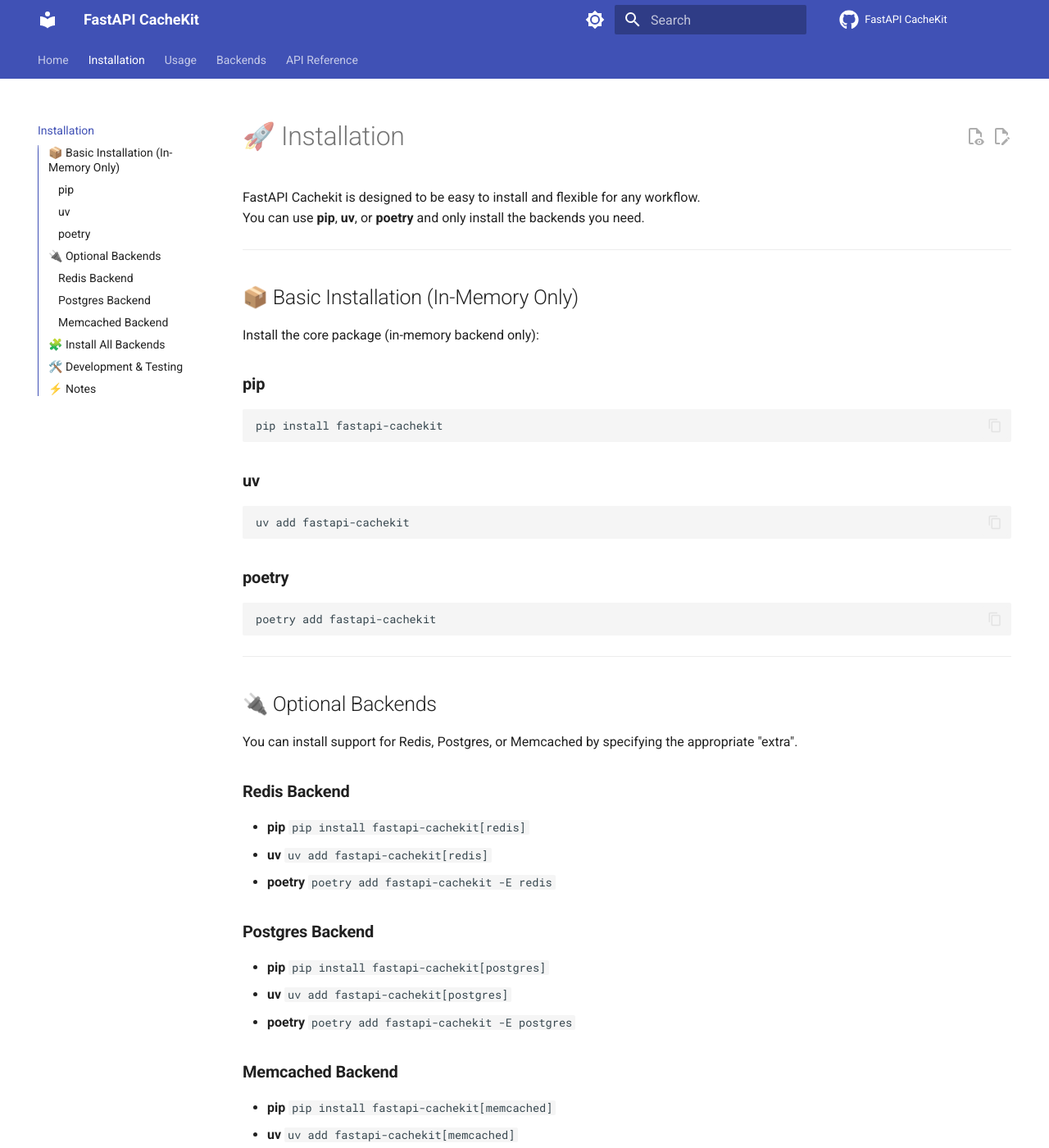
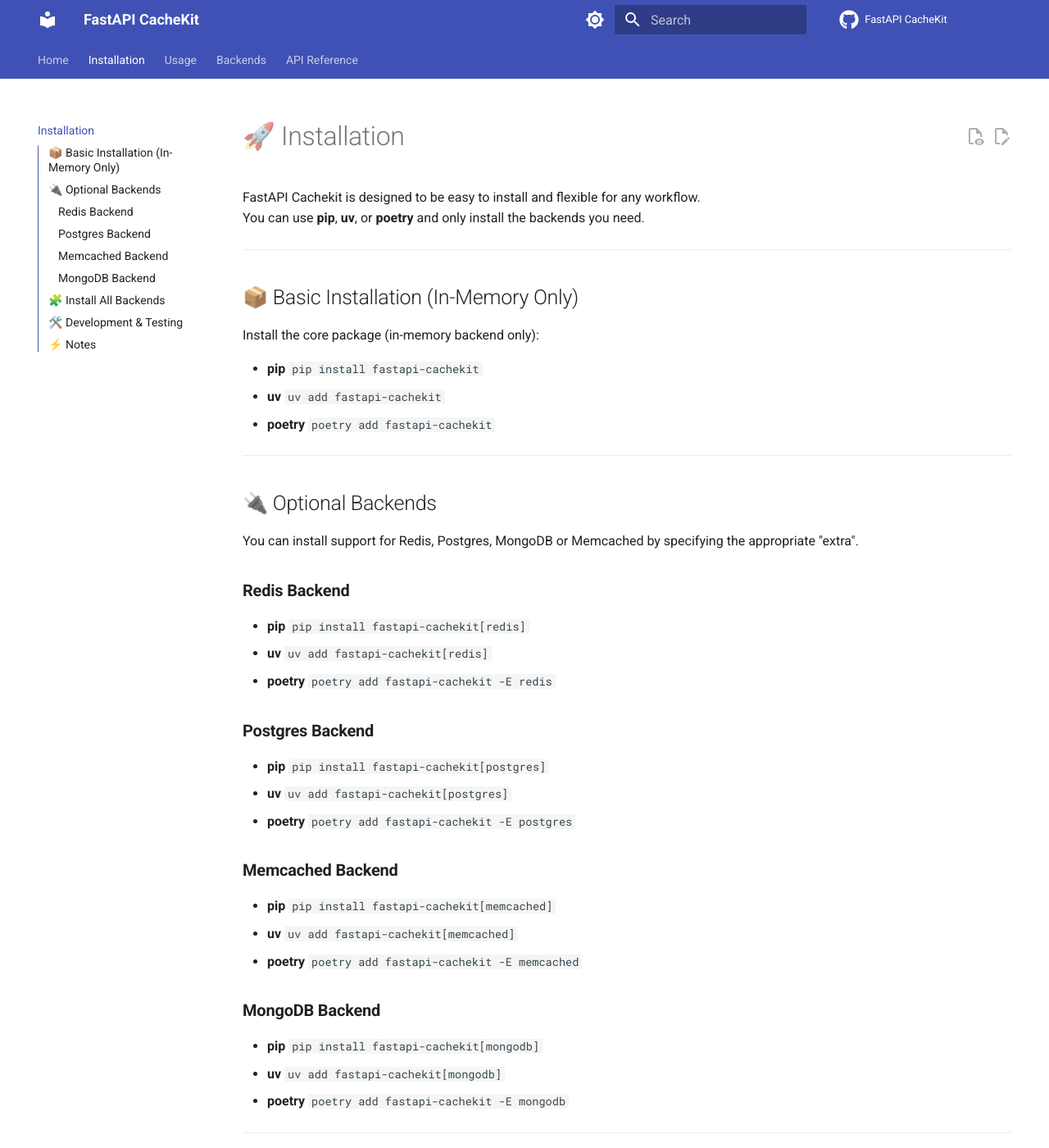
Before and after one commit to devbijay/Fast-Cache, an MkDocs documentation site: the page built from docs/installation.md, in a window 1280 px wide and 1400 px high. Shown: the whole window at 82% size. Built offline with MkDocs 1.6.1 and Material for MkDocs 9.7.7, drawn with Linux system fonts in a browser that asks for light colours; comment, search, counter and statistics services are not loaded.

Commit message:
Add Docs For MongoDb Backend

````diff
--- a/docs/installation.md
+++ b/docs/installation.md
@@ -9,90 +9,53 @@
 
 Install the core package (in-memory backend only):
 
-### **pip**
-```
-pip install fastapi-cachekit
-```
-
-### **uv**
-```
-uv add fastapi-cachekit
-```
-
-### **poetry**
-```
-poetry add fastapi-cachekit
-```
+- **pip** `pip install fastapi-cachekit`
+- **uv** `uv add fastapi-cachekit`
+- **poetry** `poetry add fastapi-cachekit`
 
 ---
 
 ## 🔌 Optional Backends
 
-You can install support for Redis, Postgres, or Memcached by specifying the appropriate "extra".
+You can install support for Redis, Postgres, MongoDB or Memcached by specifying the appropriate "extra".
 
 ### **Redis Backend**
 
-- **pip**
-  ```
-  pip install fastapi-cachekit[redis]
-  ```
-- **uv**
-  ```
-  uv add fastapi-cachekit[redis]
-  ```
-- **poetry**
-  ```
-  poetry add fastapi-cachekit -E redis
-  ```
+- **pip** `pip install fastapi-cachekit[redis]`
+- **uv** `uv add fastapi-cachekit[redis]`
+- **poetry** `poetry add fastapi-cachekit -E redis`
+
 
 ### **Postgres Backend**
 
-- **pip**
-  ```
-  pip install fastapi-cachekit[postgres]
-  ```
-- **uv**
-  ```
-  uv add fastapi-cachekit[postgres]
-  ```
-- **poetry**
-  ```
-  poetry add fastapi-cachekit -E postgres
-  ```
+- **pip** `pip install fastapi-cachekit[postgres]`
+- **uv** `uv add fastapi-cachekit[postgres]`
+- **poetry** `poetry add fastapi-cachekit -E postgres`
+
 
 ### **Memcached Backend**
 
-- **pip**
-  ```
-  pip install fastapi-cachekit[memcached]
-  ```
-- **uv**
-  ```
-  uv add fastapi-cachekit[memcached]
-  ```
-- **poetry**
-  ```
-  poetry add fastapi-cachekit -E memcached
-  ```
+- **pip** `pip install fastapi-cachekit[memcached]`
+- **uv** `uv add fastapi-cachekit[memcached]`
+- **poetry** `poetry add fastapi-cachekit -E memcached`
 
+
+### **MongoDB Backend**
+
+- **pip** `pip install fastapi-cachekit[mongodb]`
+- **uv** `uv add fastapi-cachekit[mongodb]`
+- **poetry** `poetry add fastapi-cachekit -E mongodb`
 ---
 
 ## 🧩 Install All Backends
 
 If you want to install all supported backends at once:
 
-- **pip**
-  ```
-  pip install fastapi-cachekit[all]
-  ```
-- **uv**
-  ```
-  uv add fastapi-cachekit[all]
-  ```
-- **poetry**
-  ```
-  poetry add fastapi-cachekit -E all
-  ```
+- **pip** `pip install fastapi-cachekit[all]`
+
+- **uv** `uv add fastapi-cachekit[all]`
+
+- **poetry** `poetry add fastapi-cachekit -E all `
 
 ---
 
````
Also changed, not shown: docs/api.md (+7 -0 lines), docs/backends.md (+13 -6 lines), docs/backends/mongodb.md (added, +103 -0 lines), docs/index.md (+8 -7 lines).
